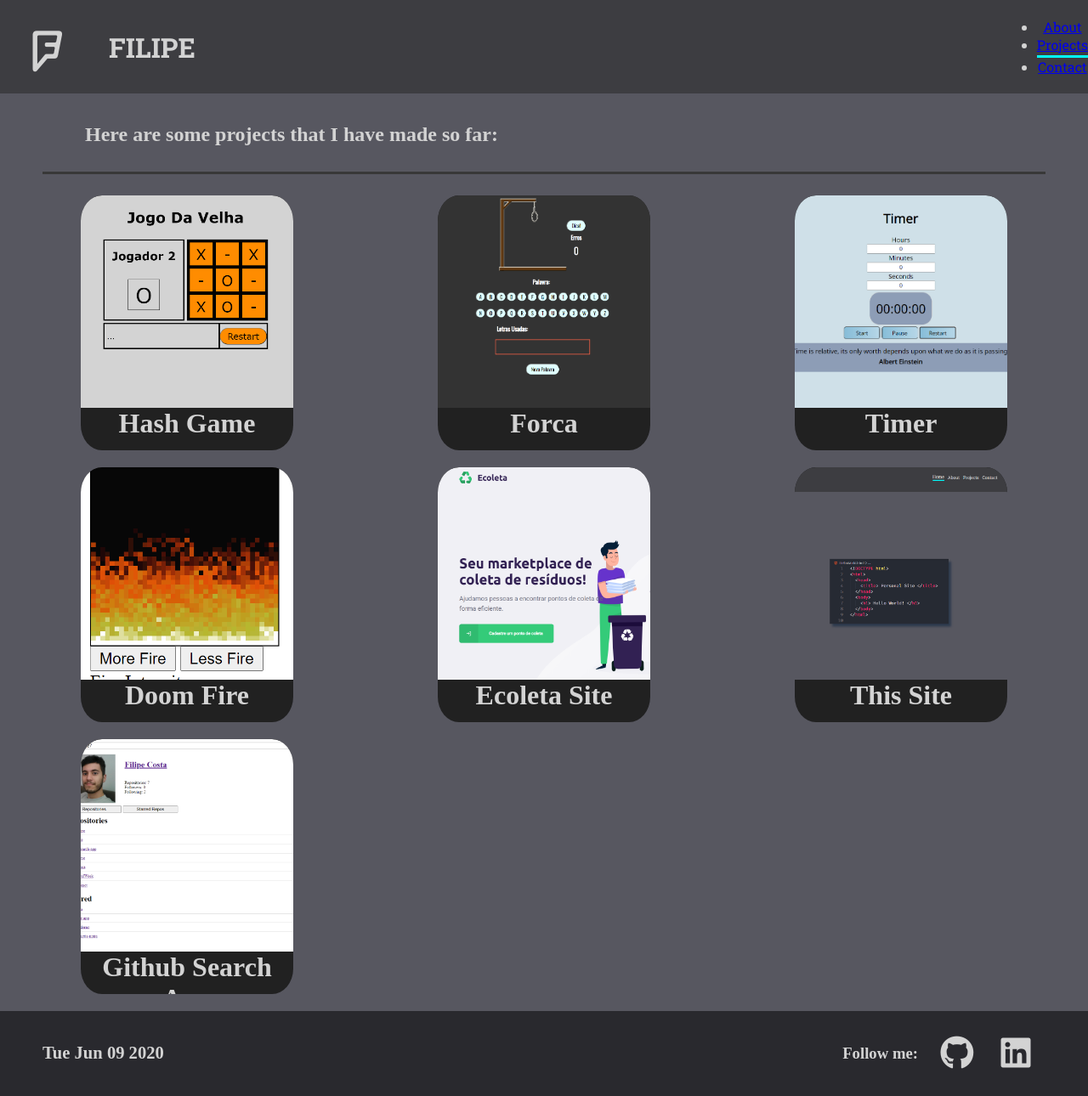
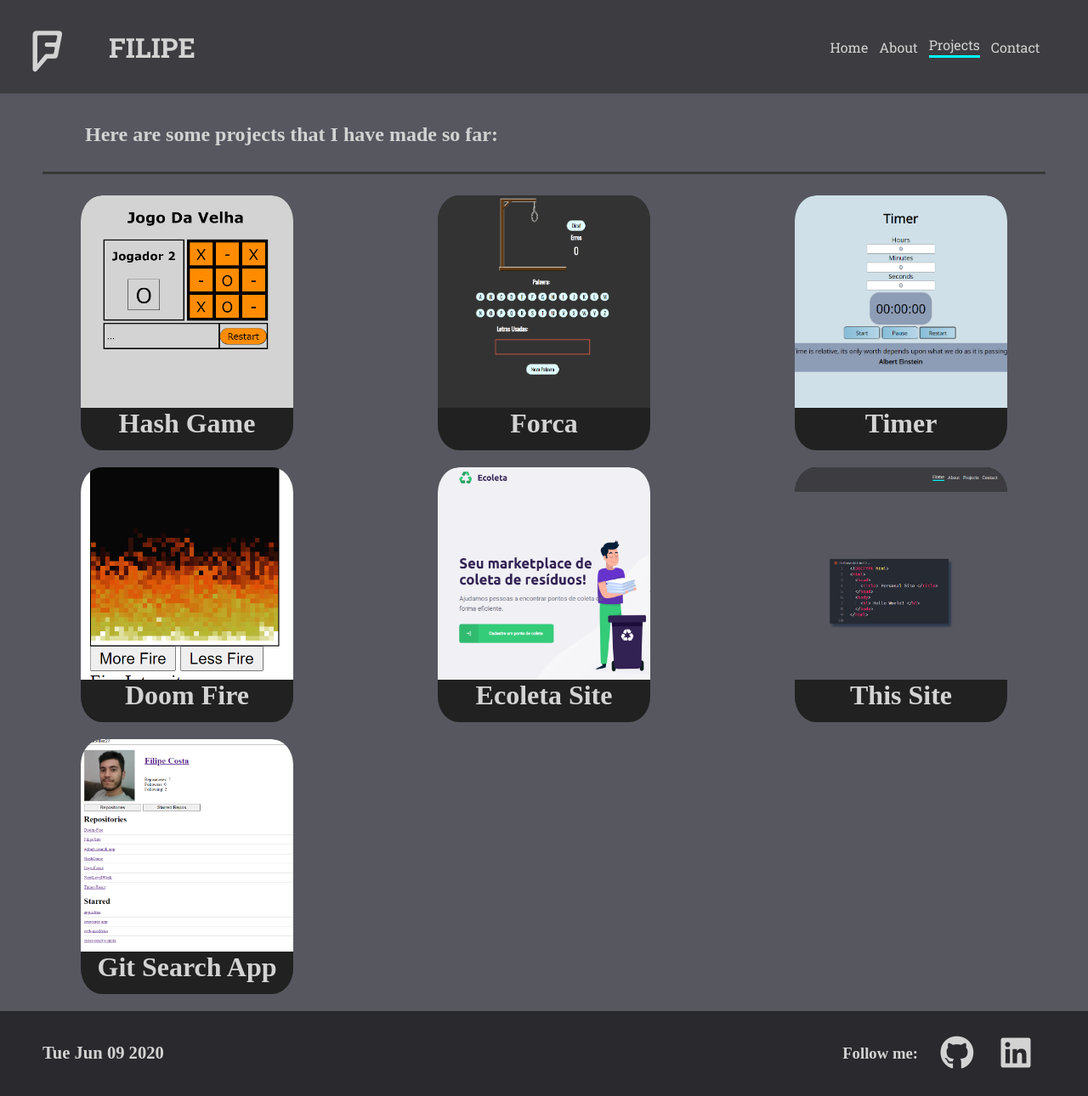
Before and after one commit to Cancellier27/FilipeSite, a React (Create React App) app: page /projects in a window 1280 px wide. Shown: the whole page at 85% size. Built offline with nearby package versions, Linux system fonts and the light colour scheme.

Commit message:
Fixing css missing tags

```diff
--- a/src/components/header/header.jsx
+++ b/src/components/header/header.jsx
@@ -31,7 +31,11 @@ const Header = () => {
         </span>
         <h1><a href="/" className="filipe">FILIPE</a></h1>
       </div>
-      <ul>
+      <ul className="navBar">
+        <li>
+          <a href={`${window.location.origin}/`} >Home</a>
+          <div className={homeClass()}></div>
+        </li>
         <li>
           <a href={`${window.location.origin}/about`} >About</a>
           <div className={aboutClass()}></div>
--- a/src/components/projects/projects.jsx
+++ b/src/components/projects/projects.jsx
@@ -58,7 +58,7 @@ const Projects = () => (
       />
       <Card
       ProjectImage={GithubApp}
-      ProjectName="Github Search App"
+      ProjectName="Git Search App"
       ProjectDescription={descriptions.GithubAppDescription}
       ProjectLink={links.GithubAppLink}
       />
```
Also changed, not shown: src/images/githubApp.PNG.
